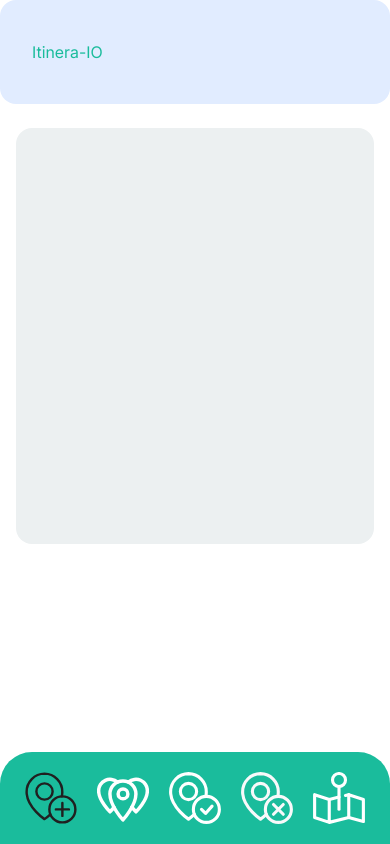
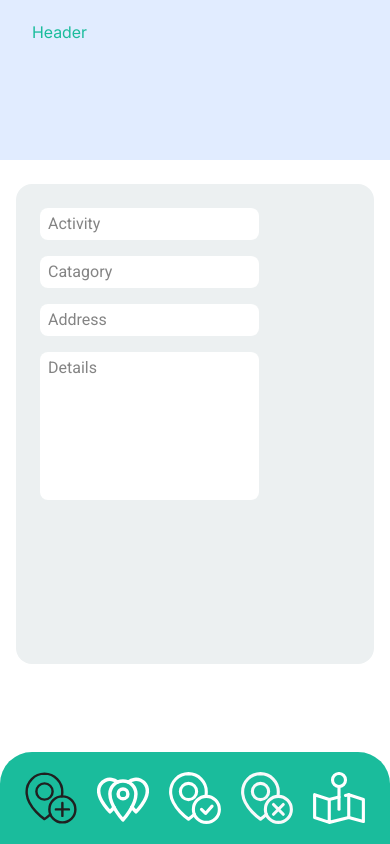
Before and after one commit to kcadavos/itinera-io, a Next.js app: page /ItinerarySuggestionPages/AddSuggestionPage in a window 390 px wide. Built offline with nearby package versions, Linux system fonts and the light colour scheme.

Commit message:
starting styling on add suggestion page

```diff
--- a/src/app/(pages)/HomePage/page.tsx
+++ b/src/app/(pages)/HomePage/page.tsx
@@ -1,8 +1,13 @@
 "use client"
 import FooterComponent from '@/components/NavbarComponent'
+import { useRouter } from 'next/navigation';
 import React from 'react'
 
 const HomePage = () => {
+  //using router to display page to style
+  const router = useRouter();
+  router.push('/ItinerarySuggestionPages/AddSuggestionPage');
+
   return (
     <div className='bg-gray-500 h-screen'>
 
--- a/src/app/(pages)/ItinerarySuggestionPages/AddSuggestionPage/page.tsx
+++ b/src/app/(pages)/ItinerarySuggestionPages/AddSuggestionPage/page.tsx
@@ -1,4 +1,4 @@
-import FooterComponent from '@/components/NavbarComponent'
+'use client'
 import React from 'react'
 
 const AddSuggestionPage = () => {
@@ -6,16 +6,30 @@ const AddSuggestionPage = () => {
     <div className='font-roboto m-0 p-0 max-w-screen'>
         {/* mobile */}
         <div className="block md:hidden">
-            <div className='bg-[#E1ECFF] rounded-2xl lg:min-h-[13.2rem] lg:max-h-[13.2rem] py-10 lg:pb-5 min-w-screen max-w-screen mb-6 lg:mb-4'>
+            <div className='bg-[#E1ECFF] min-h-[10rem] max-h-[10rem] py-5  min-w-screen max-w-screen mb-6 lg:mb-4'>
                 <div className="mx-8 font-inter">
-                    <p className=" text-[#1ABC9C]">Itinera-IO</p>
+                    <p className=" text-[#1ABC9C]">Header</p>
 
                 </div>
 
             </div>
 
 
-            <div className="bg-[#ECF0F1] rounded-2xl min-h-[26rem] min-w-[20rem] lg:min-h-[25rem] lg:max-w-[20rem] mx-4 px-4 relative">
+            <div className="bg-[#ECF0F1] rounded-2xl min-h-[30rem] min-w-[20rem] lg:min-h-[25rem] lg:max-w-[20rem] mx-4 px-4 relative mb-35">
+                <div className='p-2'>
+                    <div className='my-4'>
+                        <input type="text" placeholder='Activity' className='bg-white rounded-md py-1 px-2' />
+                    </div>
+                    <div className='my-4'>
+                        <input type="text" placeholder='Catagory' className='bg-white rounded-md py-1 px-2' />
+                    </div>
+                    <div className='my-4'>
+                        <input type="text" placeholder='Address' className='bg-white rounded-md py-1 px-2'/>
+                    </div>
+                    <div className='my-4'>
+                        <input type="text" placeholder='Details' className='bg-white rounded-md py-1 px-2 pb-30'/>
+                    </div>
+                </div>
 
             </div>
 
--- a/src/app/page.tsx
+++ b/src/app/page.tsx
@@ -3,7 +3,7 @@
 import AccountCreationComponent from "@/components/AccountCreationComponent";
 import LogInComponent from "@/components/LogInComponent";
 import { useState } from "react";
-import { AppWrapper, useAppcontext } from "@/context/DataContext";
+//import { AppWrapper, useAppcontext } from "@/context/DataContext";
 
 
 export default function Home() {
@@ -20,7 +20,7 @@ export default function Home() {
     <div className="font-roboto m-0 p-0 max-h-screen max-w-screen">
       {/* mobile */}
       <div className="block md:hidden">
-        <div className='bg-[#E1ECFF] rounded-2xl lg:min-h-[13.2rem] lg:max-h-[13.2rem] py-10 lg:pb-5 min-w-screen max-w-screen mb-6 lg:mb-4'>
+        <div className='bg-[#E1ECFF] lg:min-h-[13.2rem] lg:max-h-[13.2rem] pt-10 pb-5 min-w-screen max-w-screen mb-6 lg:mb-4'>
           <div className="mx-8 font-inter">
           <p className=" text-[#1ABC9C]">Itinera-IO</p>
           {
@@ -46,39 +46,35 @@ export default function Home() {
         </div>
 
 
-        <div className="bg-[#ECF0F1] rounded-2xl min-h-[26rem] min-w-[20rem] lg:min-h-[25rem] lg:max-w-[20rem] mx-4 px-4 relative">
+        <div className="bg-[#ECF0F1] rounded-2xl min-h-[26rem] min-w-[20rem] lg:min-h-[25rem] max-w-[20rem] mx-4 px-4 relative">
 
 
           {
-            switchBool ? <LogInComponent /> : <AppWrapper>
-              <AccountCreationComponent />
-            </AppWrapper>
+            switchBool ? <LogInComponent /> : <AccountCreationComponent />
           }
 
-          <div className="text-[#2C3E50] text-center ">
+
+
+        </div>
+
+        <div className="text-[#2C3E50] text-center ">
               {/* <p >Forgot Password?</p> */}
               {
-                switchBool ? <button className="bg-none cursor-pointer mt-16" onClick={handleSwitch}>Don't have an account?</button> : <p></p>
+                switchBool ? <p className="mt-16" >Don't have an account?</p> : <p className="mt-16" >Already have an account?</p>
               }
 
           </div>
 
-        </div>
 
-
-
-
-        <div className=" bg-[#1ABC9C] min-w-screen max-w-screen py-5 rounded-t-4xl mt-17 lg:mt-[2.1rem]">
+        <div className=" bg-[#1ABC9C] min-w-screen max-w-screen py-5 rounded-t-4xl mt-3 lg:mt-[2.1rem]">
           {
             switchBool ? (
               <div className="flex text-white text-3xl justify-center ">
-                <p>Hello, </p>
-                <p className="text-[#2C3E50]">Itinerista</p>
-                <p>.</p>
+                <button className="bg-none cursor-pointer" onClick={handleSwitch}>Create an Account</button>
               </div>
             ) : (
               <div className="flex text-white text-3xl justify-center ">
-                <button className="bg-none cursor-pointer" onClick={handleSwitch}>Already have an Account?</button>
+                <button className="bg-none cursor-pointer" onClick={handleSwitch}>Login here</button>
               </div>
             )
           }
@@ -130,9 +126,7 @@ export default function Home() {
                   </div>
                   : <div className="bg-[#ECF0F1] rounded-2xl min-w-[22rem] min-h-[22rem] max-w-[25rem] mx-4 px-4 relative">
                     <div className="flex justify-center">
-                      <AppWrapper>
                         <AccountCreationComponent />
-                      </AppWrapper>
                     </div>
                   </div>
               }
--- a/src/components/LogInComponent.tsx
+++ b/src/components/LogInComponent.tsx
@@ -61,7 +61,7 @@ const LogInComponent = () => {
       </div>
 
       <div className="flex justify-center my-4 absolute -bottom-9 left-1/2 transform -translate-x-1/2 ">
-        <button className="bg-[#E67E22] hover:bg-[#d56b0f] border-4 border-white text-xl text-white rounded-xl p-[.6rem] px-14 cursor-pointer" onClick={submitLogin}>Log In</button>
+        <button className="bg-[#E67E22] hover:bg-[#d56b0f] lg:border-4 lg:border-white text-xl text-white rounded-xl p-[.6rem] px-12 lg:px-14 cursor-pointer" onClick={submitLogin}>Log In</button>
       </div>
 
     </div>
```
